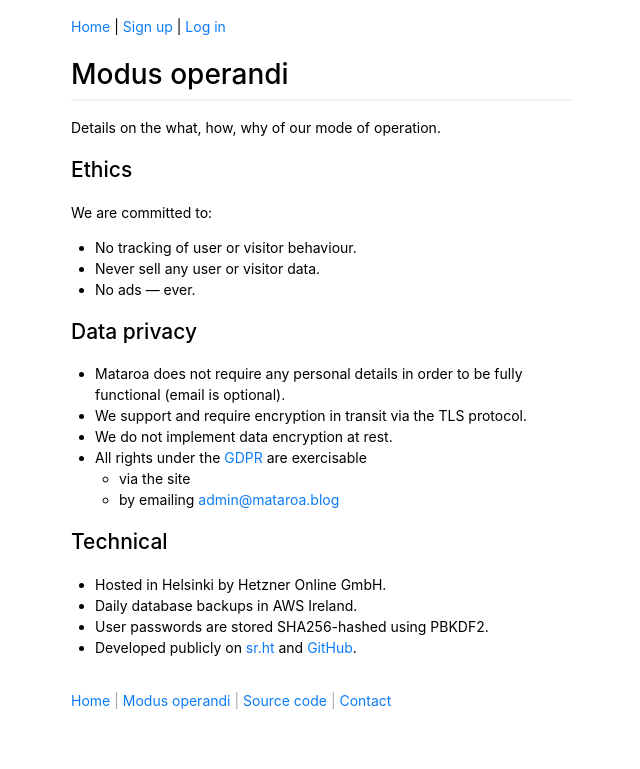
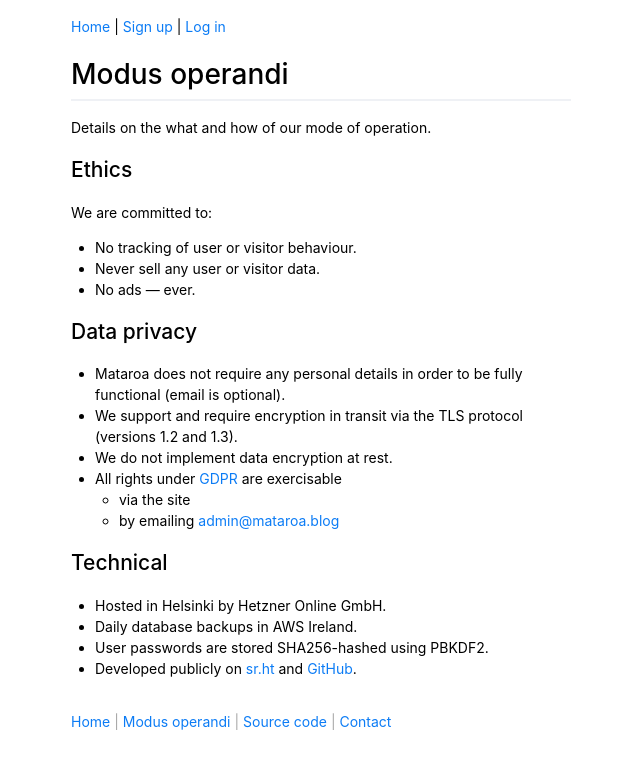
Before and after one commit to mataroa-blog/mataroa, a Django app: template main/templates/main/modus.html in a window 1280 px wide. Shown: the top 769 px of the page, without its empty margins (319-959 px from the left). Run offline with Django 3.2, Linux system fonts and the light colour scheme; the template is opened without the code that fills it, so the values that code supplies are empty.

Commit message:
update modus operandi page

```diff
--- a/main/templates/main/modus.html
+++ b/main/templates/main/modus.html
@@ -6,7 +6,7 @@
 <main>
     <h1>Modus operandi</h1>
     <p>
-        Details on the what, how, why of our mode of operation.
+        Details on the what and how of our mode of operation.
     </p>
 
     <h2>Ethics</h2>
@@ -23,10 +23,13 @@
             Mataroa does not require any personal details in order to be fully
             functional (email is optional).
         </li>
-        <li>We support and require encryption in transit via the TLS protocol.</li>
+        <li>
+            We support and require encryption in transit via the TLS protocol
+            (versions 1.2 and 1.3).
+        </li>
         <li>We do not implement data encryption at rest.</li>
         <li>
-            All rights under the
+            All rights under
             <a href="https://eur-lex.europa.eu/legal-content/EN/TXT/HTML/?uri=CELEX:02016R0679-20160504&from=EN">GDPR</a>
             are exercisable
             <ul>
```
